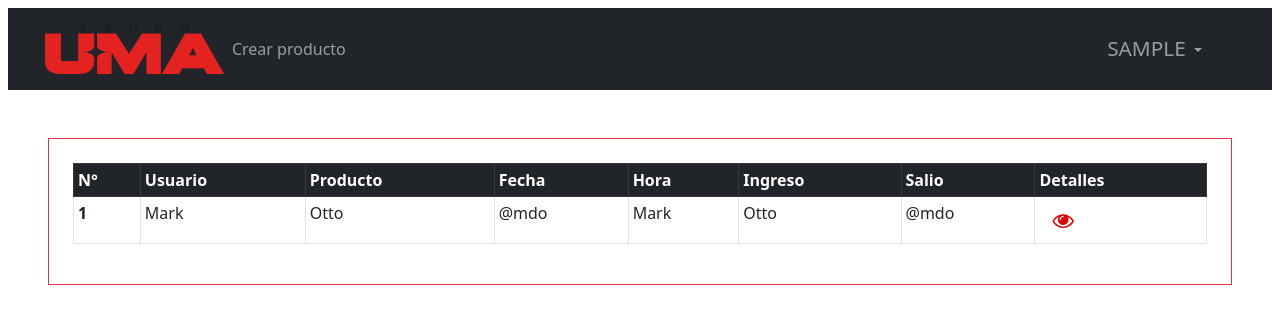
After one commit to jhonLeyder/registrophp, a PHP site: page /modulos/tablaVisualisarNovedadesRegistro.php in a window 1280 px wide. The commit adds this page. Shown: the top 324 px of the page. Run offline with PHP 8.4, Linux system fonts and the light colour scheme; the visitor is signed in with stand-in values (Sample User, id 1); tables that the repository leaves empty or names only in its code hold one stand-in row (values such as "Sample post"); some libraries are stand-ins or nearby versions.

```diff
--- a/ajax/login/loginAjax.js
+++ b/ajax/login/loginAjax.js
@@ -15,7 +15,7 @@ function registroLogin(){
 }
 
 function borrarSession(){
-    let url = '../componentes/footer.php';
+    let url = '../componentes/cerrarsesion.php';
     $.ajax({
         url: url,
         type:'POST',
--- a/ajax/productos/registrarproducto.js
+++ b/ajax/productos/registrarproducto.js
@@ -5,14 +5,14 @@ function crearProducto(){
         type:'POST',
         data: $("#formularioCrearProduct").serialize(),
         success: function(response){
-            // if(response == "1"){
+            if(response == "1"){
                 console.log(response);
-                // $("#respuesta").html("<div class='alert alert-dismissible fade show border-success' role='alert' style='background-color: white;'><strong>EXITOSO</strong> Registro Exitoso.<button type='button' class='btn-close border-0 p-1' data-bs-dismiss='alert' aria-label='Close'></button></div>");
-                // document.getElementById("formularioCrearProduct").reset();
-            // }else{
+                $("#respuesta").html("<div class='alert alert-dismissible fade show border-success' role='alert' style='background-color: white;'><strong>EXITOSO</strong>Producto Registrado Exitosamente.<button type='button' class='btn-close border-0 p-1' data-bs-dismiss='alert' aria-label='Close'></button></div>");
+                document.getElementById("formularioCrearProduct").reset();
+            }else{
                 console.log(response);
-                // $("#respuesta").html(response);
-            // }
+                $("#respuesta").html("<div class='alert alert-dismissible fade show border-danger' role='alert' style='background-color: white;'><strong>ERROR</strong> Error No se pudo hacer el registro.<button type='button' class='btn-close border-0 p-1' data-bs-dismiss='alert' aria-label='Close'></button></div>");
+            }
         },
     });
 }
--- a/componentes/nav.php
+++ b/componentes/nav.php
@@ -16,12 +16,14 @@ if(empty($_SESSION['idUsuaLoguiado'])){ ?>
         </a>
         <div class="collapse navbar-collapse">
             <ul class="navbar-nav ms-auto position-absolute top-40 start-30">
+            <?php if($_SESSION['cargo'] == 0): ?>
                 <li class="nav-item">
                     <a class="nav-link" href="../modulos/formularioRegistrarUsuario.php">Registrar Usuario</a>
                 </li>
                 <li class="nav-item">
-                    <a class="nav-link" href="#">Consultar Productos</a>
+                    <a class="nav-link" href="../modulos/tablaVisualisarNovedadesRegistro.php">Novedad de registros</a>
                 </li>
+            <?php endif; ?>
                 <li class="nav-item">
                     <a class="nav-link" id="linkP" href="../modulos/formularioCrearProducto.php">Crear producto</a>
                 </li>
--- /dev/null
+++ b/funciones/registros.php
@@ -0,0 +1,9 @@
+<?php
+
+function traerTodosReportes(){
+    require '../db_conexion/db_usuarios.php';
+    $resultado = mysqli_query($conn,'SELECT * FROM registro_ingresos ORDER BY id_registro DESC');
+    return $resultado;
+}
+
+?>
--- /dev/null
+++ b/modulos/tablaVisualisarNovedadesRegistro.php
@@ -0,0 +1,39 @@
+<?php
+require '../componentes/nav.php';
+require '../funciones/registros.php';
+?>
+<div class="border border-danger border-1 m-5">
+    <div class="row justify-content-center m-4">
+        <table class="table table-bordered table-sm">
+            <thead class="table-dark">
+                <tr>
+                    <th scope="col">N°</th>
+                    <th scope="col">Usuario</th>
+                    <th scope="col">Producto</th>
+                    <th scope="col">Fecha</th>
+                    <th scope="col">Hora</th>
+                    <th scope="col">Ingreso</th>
+                    <th scope="col">Salio</th>
+                    <th>Detalles</th>
+                </tr>
+            </thead>
+            <tbody>
+
+                <?php
+                $datos = traerTodosReportes();
+                foreach($datos as $key => $value): ?>
+                <tr>
+                    <th><?= $value['id_registro'] ?></th>
+                    <td>Mark</td>
+                    <td>Otto</td>
+                    <td>@mdo</td>
+                    <td>Mark</td>
+                    <td>Otto</td>
+                    <td>@mdo</td>
+                    <td><button class="btn "><i class="fa fa-eye fa-lg link" style="color: #e00000;"></i></button> </td>
+                <?php endforeach; ?>
+                </tr>
+            </tbody>
+        </table>
+    </div>
+</div>
```
Also changed, not shown: funciones/consultarProducto.php (+31 -5 lines), logica/registrarProducto.php (+5 -7 lines), componentes/cerrarsesion.php (renamed from componentes/footer.php).
